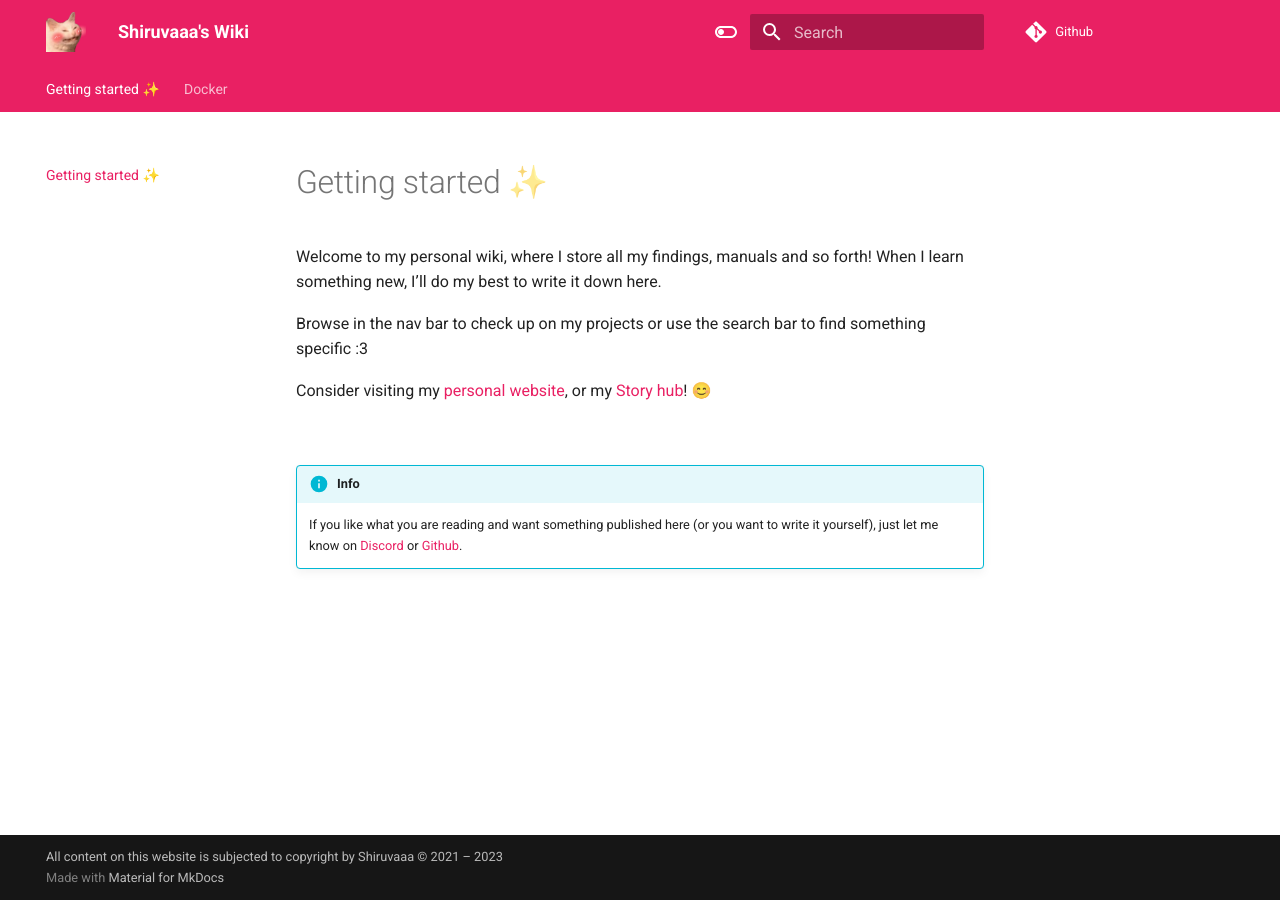
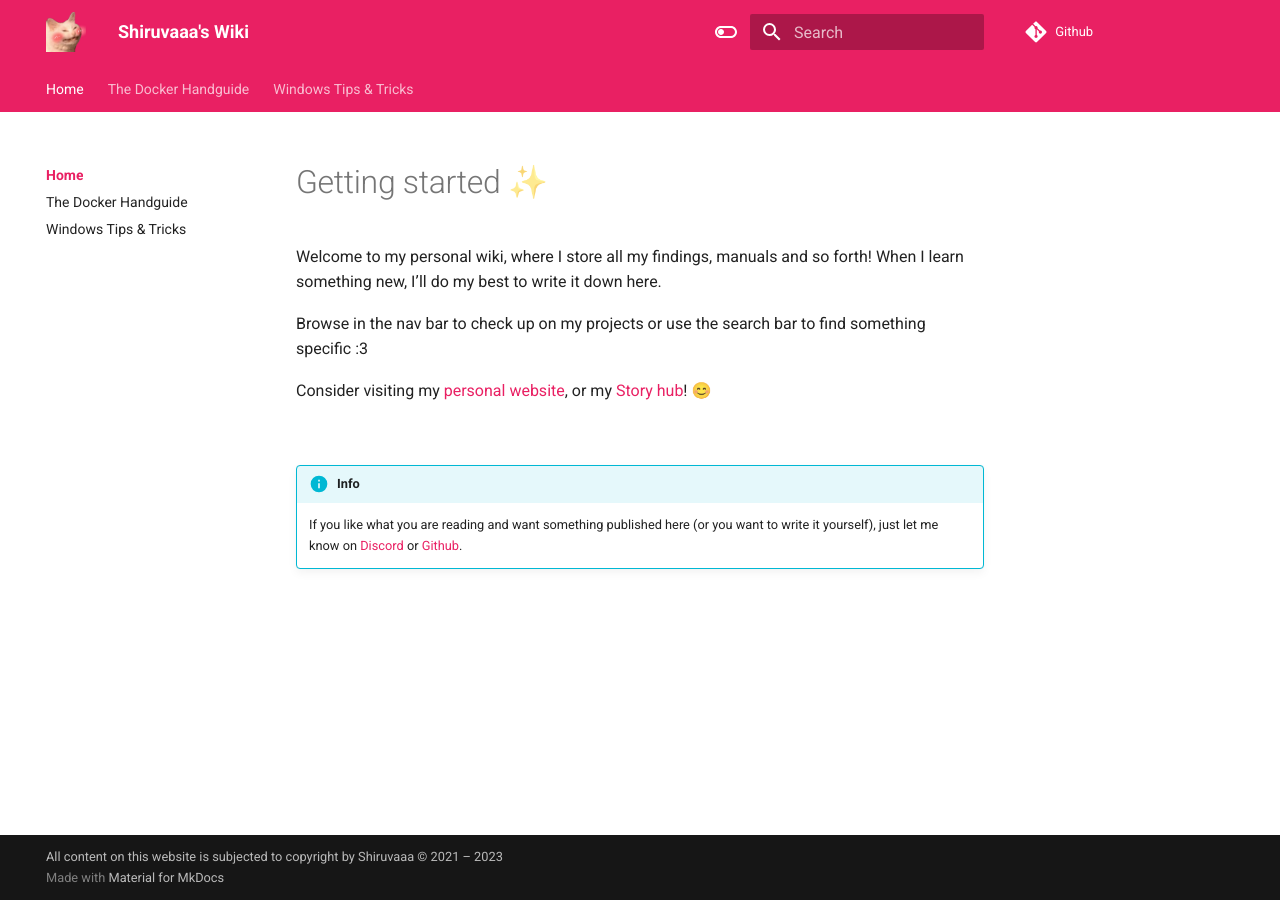
Before and after one commit to silverfs/wiki.shiruvaaa.net, an MkDocs documentation site: the page built from docs/index.md, in a window 1280 px wide. Built offline with MkDocs 1.6.1 and Material for MkDocs 9.7.7, drawn with Linux system fonts in a browser that asks for light colours; comment, search, counter and statistics services are not loaded; some of the changed lines change nothing that is shown.

Commit message:
Added fixed navigation

```diff
--- a/mkdocs.yml
+++ b/mkdocs.yml
@@ -6,7 +6,34 @@ site_description: Welcome to my personal wiki, where I store all my findings, ma
 copyright: All content on this website is subjected to copyright by Shiruvaaa &copy; 2021 – 2023
 
 
+nav:
+  - Home:
+    - index.md
+    - The Docker Handguide: docker/index.md
+    - Windows Tips & Tricks: tips-and-tricks/windows/index.md
+  - The Docker Handguide:
+    - docker/index.md
+    - docker/the basics of docker and virtualization.md
+    - docker/what is docker swarm.md
+    - In-Depth:
+      - docker/installation methods.md
+      - docker/cool FOSS projects.md
+  - Windows Tips & Tricks:
+    - tips-and-tricks/windows/index.md
+    - Windows 11 Specific:
+      - tips-and-tricks/windows/win11/install without internet.md
+      - tips-and-tricks/windows/win11/install without bloatware.md
+    - Privacy First:
+      - tips-and-tricks/windows/privacy first/simple search.md
+    - Tools & Tweaks:
+      - tips-and-tricks/windows/tools and tweaks/powertoys.md
+      - tips-and-tricks/windows/tools and tweaks/winaero tweaker.md
+    - System & Administration:
+      - tips-and-tricks/windows/system and administration/reset windows passwords with an install disk.md
+
+
 theme:
+    # custom_dir: overrides
     logo: assets/img/catblush.png
     favicon: assets/img/catblush.ico
     name: 'material'
@@ -88,8 +115,11 @@ plugins:
       effect: fade
 
 
+extra_css:
+  - assets/css/extra.css
+
 extra_javascript:
-  - javascripts/mathjax.js
+  - assets/js/mathjax.js
   - https://polyfill.io/v3/polyfill.min.js?features=es6
   - https://cdn.jsdelivr.net/npm/mathjax@3/es5/tex-mml-chtml.js
   - https://unpkg.com/mermaid/dist/mermaid.min.js
@@ -105,6 +135,3 @@ extra:
     description: >-
       We use cookies to make connections to services like Github in order to provide cool links and visuals. <br>
       Click on "Manage settings" to view what this wiki connects to.
-
-extra_css:
-  - assets/css/extra.css
```
